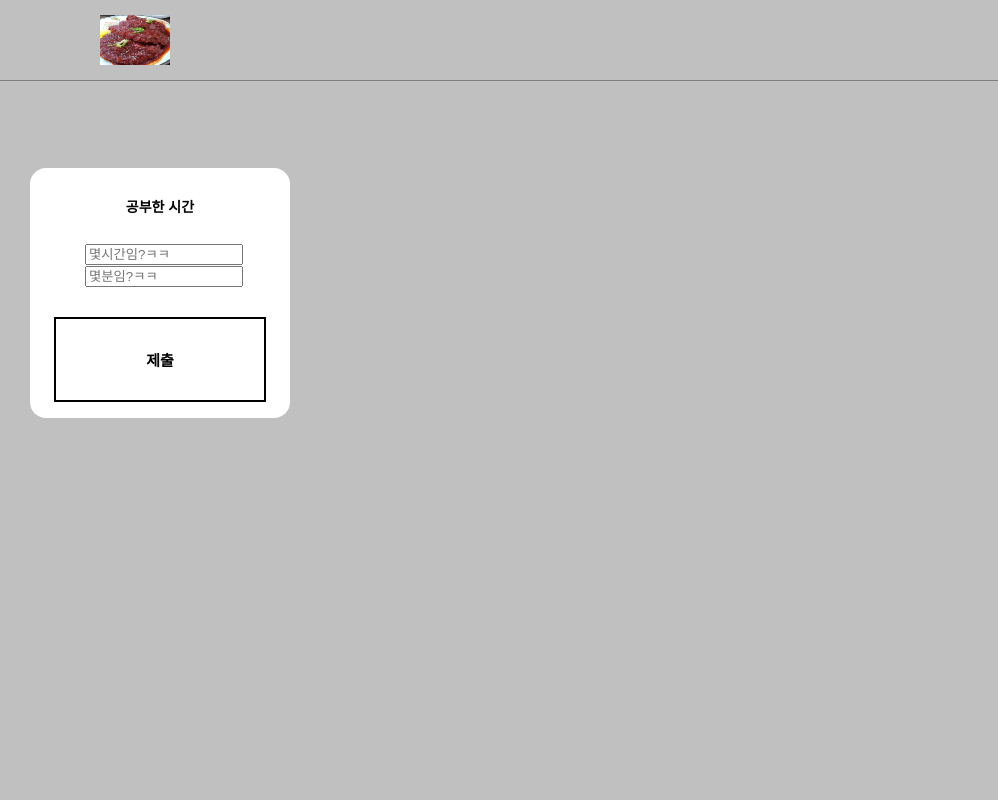
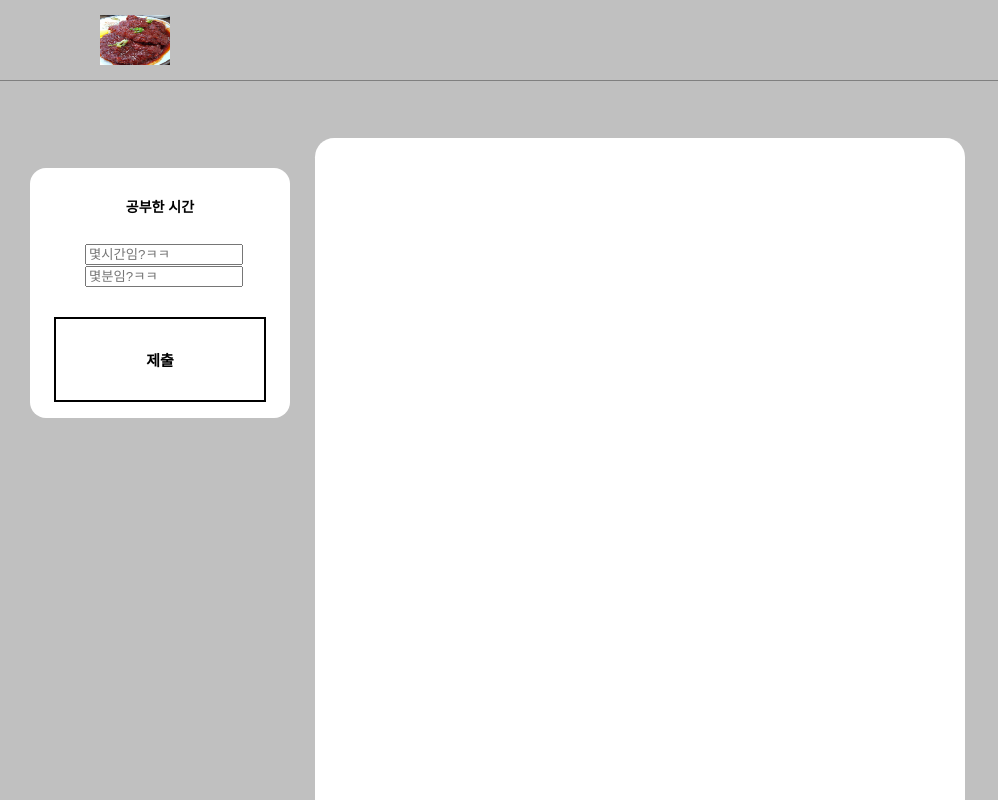
Before and after one commit to OgongSii/OgongSii_FrontEnd_V1, a React (Create React App) app: page /rank in a window 1280 px wide. Shown: the top 800 px of the page, without its empty margins (0-998 px from the left). Built offline with nearby package versions, Linux system fonts and the light colour scheme.

Commit message:
ㅇㅏ ㅣㅆㅂㅏㄹ

```diff
--- a/src/Layout.js
+++ b/src/Layout.js
@@ -8,12 +8,16 @@ const Img=styled.img`
     position: relative;
     top:15px;
     left:100px;
+    -webkit-user-select: none;
+    -moz-user-select: none;
+    -ms-user-select: none;
+    user-select: none;
 `;
 export default function Layout(){
     return(
         <div>
             <div className="header">
-               <Link to={'./'}><Img src='dijindaPark.png'/></Link>
+               <Link to='./'><Img src='dijindaPark.png'/></Link>
                <main><Outlet/></main>
             </div>
         </div>
--- a/src/pages/Login.jsx
+++ b/src/pages/Login.jsx
@@ -129,11 +129,11 @@ export default function Login() {
       if (input1 && input2) {
         if (input1 && input2) {
           let data = {
-            username: input1,
+            name: input1,
             password: input2,
           };
           axios
-            .post("/api/user/login",JSON.stringify(data), {
+            .post("/api/auth/login",JSON.stringify(data), {
               //JSON.stringify(data),
               headers: {
                 "Content-Type": `application/json`,
@@ -165,7 +165,7 @@ export default function Login() {
               <IdDesign
                 type="text"
                 placeholder="Enter your ID"
-                name="username"
+                name="name"
                 value={input1}
                 onChange={Id_onchange}
               />
--- a/src/pages/Ranking.jsx
+++ b/src/pages/Ranking.jsx
@@ -2,6 +2,30 @@ import axios from "axios";
 import { useCallback, useState } from "react";
 import styled from "styled-components";
 
+const Bg = styled.div`
+  width: 100%;
+  height: 100vh;
+  display: flex;
+  align-items: center;
+  justify-content: center;
+  background-repeat: no-repeat;
+`;
+
+const WhiteBar = styled.div`
+  width: 650px;
+  height: 800px;
+  margin: 50px auto;
+  background-color: white;
+  border-radius: 1.2rem;
+  position:relative;
+  bottom:180px;
+  align-items: center;
+  justify-items: center;
+  -webkit-user-select: none;
+  -moz-user-select: none;
+  -ms-user-select: none;
+  user-select: none;
+`;
 
 const Form = styled.form`
   background-color: white;
@@ -11,6 +35,10 @@ const Form = styled.form`
   position: relative;
   top:100px;
   left:30px;
+  -webkit-user-select: none;
+  -moz-user-select: none;
+  -ms-user-select: none;
+  user-select: none;
 `;
 const Input = styled.input`
   position: relative;
@@ -120,6 +148,11 @@ export default function Ranking() {
             제출
           </Button>
         </Form>
+        <Bg>
+          <WhiteBar>
+
+          </WhiteBar>
+        </Bg>
       </div>
     </div>
   );
--- a/src/pages/SignUp.jsx
+++ b/src/pages/SignUp.jsx
@@ -141,7 +141,7 @@ export default function SignUp() {
             password: input2,
           };
           axios
-            .post("/api/user/SignUp", JSON.stringify(data), {
+            .post("/api/auth/signUp", JSON.stringify(data), {
               headers: {
                 "Content-Type": `application/json`,
               },
```
